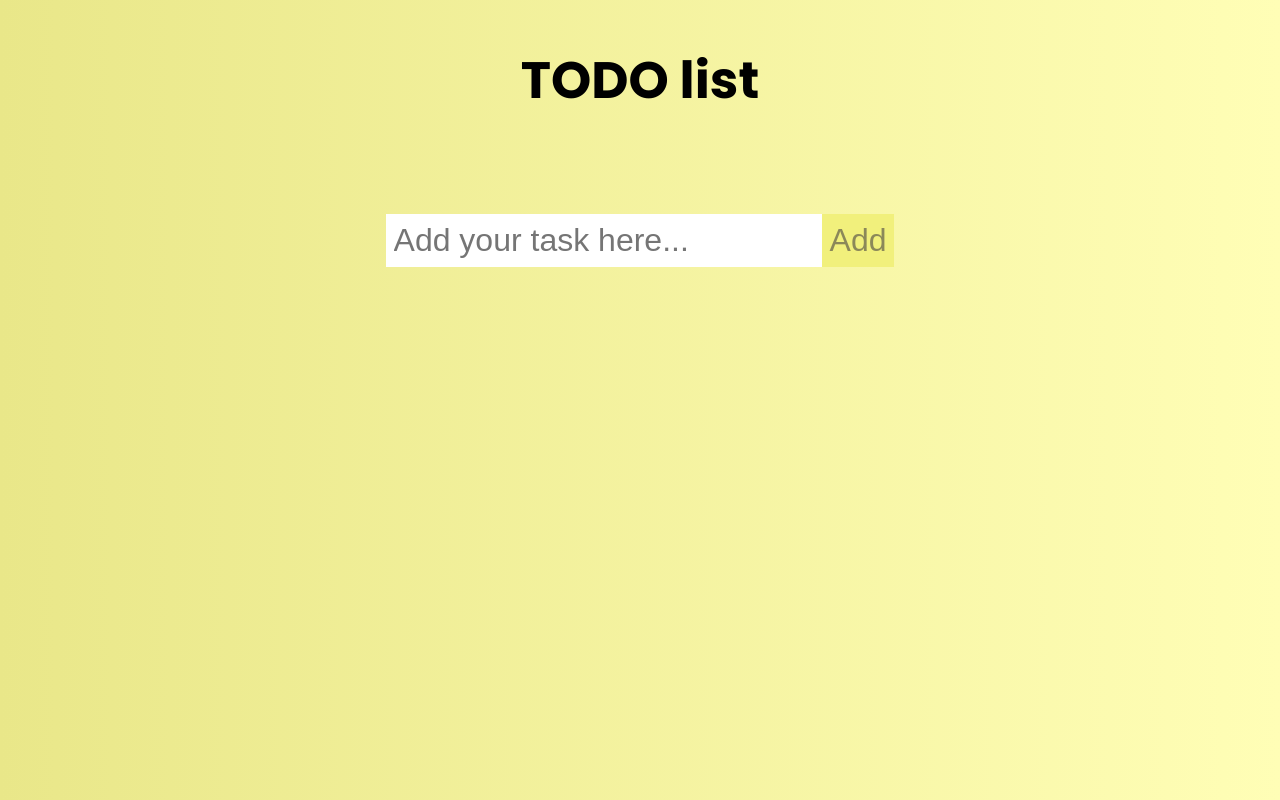
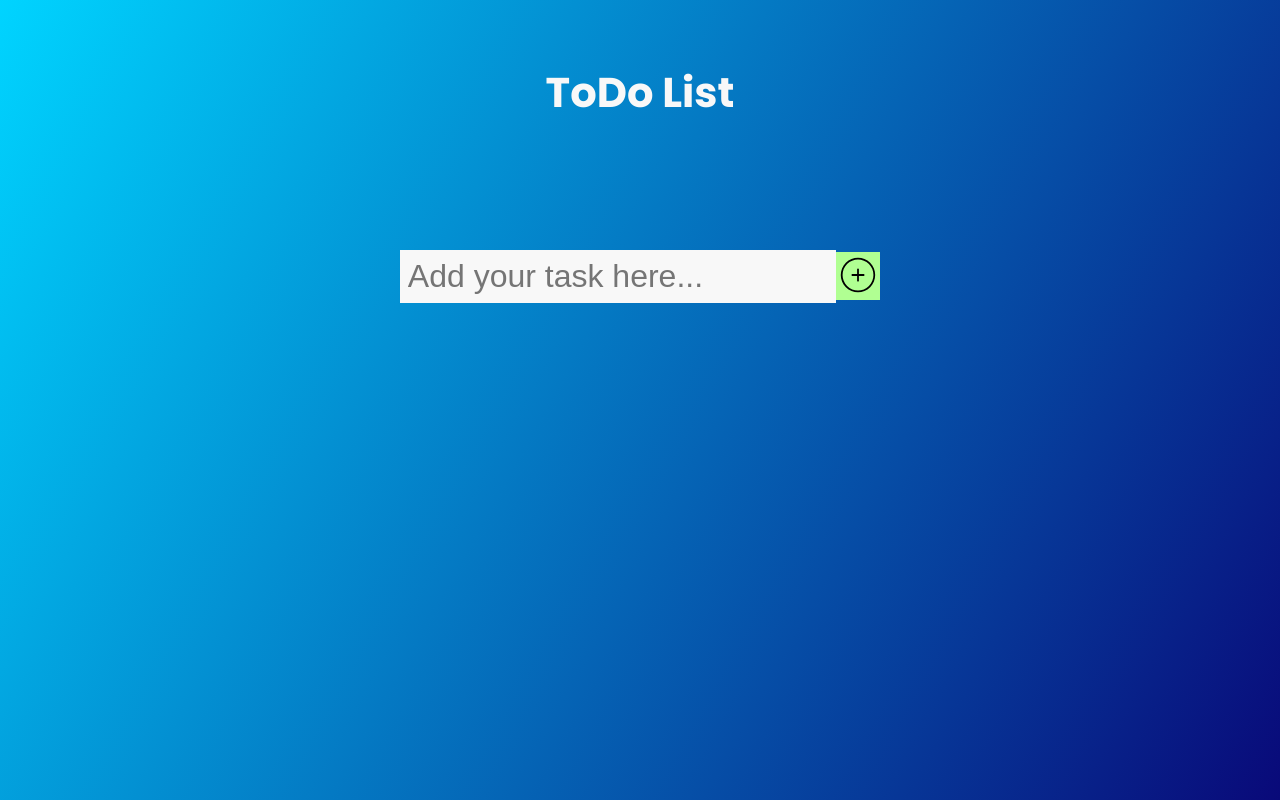
Before and after one commit to MatejaC/todo-list-project, a plain HTML site: page index.html in a window 1280 px wide. Drawn offline with nearby package versions, Linux system fonts and the light colour scheme; files that its build step writes are made by us from their sources.

Commit message:
adding sass file, code and compiling

```diff
--- a/index.html
+++ b/index.html
@@ -5,19 +5,33 @@
     <meta charset="UTF-8" />
     <meta name="viewport" content="width=device-width, initial-scale=1.0" />
     <link href="https://fonts.googleapis.com/css2?family=Open+Sans:wght@300;400&family=Poppins:wght@500;700&display=swap" rel="stylesheet" />
-    <link href="style.css" type="text/css" rel="stylesheet" />
+    <link rel="stylesheet" href="./style.css" />
 
-    <title>Practical JavaScript</title>
+    <title>Practical JavaScript-Todo List</title>
 </head>
 
 <body>
     <header>
-        <h1>TODO list</h1>
+        <h1>ToDo List</h1>
     </header>
 
     <form>
         <input type="text " class="todo-input" placeholder="Add your task here... " />
-        <button class="todo-button" type="submit">Add</button>
+        <button class="todo-button" type="submit">
+        <svg
+          xmlns="http://www.w3.org/2000/svg"
+          x="0px"
+          y="0px"
+          width="38"
+          height="38"
+          viewbox="0 0 128 128"
+          style="fill: #000000;"
+        >
+          <path
+            d="M 64 6.0507812 C 49.15 6.0507812 34.3 11.7 23 23 C 0.4 45.6 0.4 82.4 23 105 C 34.3 116.3 49.2 122 64 122 C 78.8 122 93.7 116.3 105 105 C 127.6 82.4 127.6 45.6 105 23 C 93.7 11.7 78.85 6.0507812 64 6.0507812 z M 64 12 C 77.3 12 90.600781 17.099219 100.80078 27.199219 C 121.00078 47.499219 121.00078 80.500781 100.80078 100.80078 C 80.500781 121.10078 47.500781 121.10078 27.300781 100.80078 C 7.0007813 80.500781 6.9992188 47.499219 27.199219 27.199219 C 37.399219 17.099219 50.7 12 64 12 z M 64 42 C 62.3 42 61 43.3 61 45 L 61 61 L 45 61 C 43.3 61 42 62.3 42 64 C 42 65.7 43.3 67 45 67 L 61 67 L 61 83 C 61 84.7 62.3 86 64 86 C 65.7 86 67 84.7 67 83 L 67 67 L 83 67 C 84.7 67 86 65.7 86 64 C 86 62.3 84.7 61 83 61 L 67 61 L 67 45 C 67 43.3 65.7 42 64 42 z"
+          ></path>
+        </svg>
+      </button>
     </form>
 
     <div class="todo-container">
--- /dev/null
+++ b/scss/style.scss
@@ -0,0 +1,62 @@
+$background-color-primary: rgb(2, 0, 36);
+$background-color-one: linear-gradient(299deg, rgba(2, 0, 36, 1) 0%, rgba(9, 9, 121, 1) 0%, rgba(0, 212, 255, 1) 100%);
+$color-bg-button: #B0FF92;
+$color-hoover:#D6FF79;
+$grey-dark: #414141;
+$whitey: #f8f8f8;
+$grey: #acacac;
+$color-input: #303030;
+$primary-font: "Poppins",
+sans-serif;
+*,
+*:before,
+*:after {
+    margin: 0;
+    padding: 0;
+    box-sizing: border-box;
+}
+
+.clearfix {
+    zoom: 1;
+}
+
+body {
+    background: $background-color-primary;
+    background: $background-color-one;
+    font-family: $primary-font;
+    min-height: 100vh;
+}
+
+header {
+    font-size: 1.3rem;
+    color: $whitey;
+    font-weight: 500;
+}
+
+header,
+form {
+    min-height: 23vh;
+    display: flex;
+    justify-content: center;
+    align-items: center;
+}
+
+form input {
+    padding: 0.5rem;
+    font-size: 2rem;
+    border: none;
+    background: $whitey;
+}
+
+form button {
+    border: none;
+    padding: 0.2rem;
+    background: $color-bg-button;
+    color: $grey-dark;
+    cursor: pointer;
+    transition: all 0.3s ease;
+    &:hover {
+        background-color: $color-hoover;
+        color: rgb(44, 40, 40);
+    }
+}
```
Also changed, not shown: scss/style.css (added), style.css (deleted), 2 other files.
